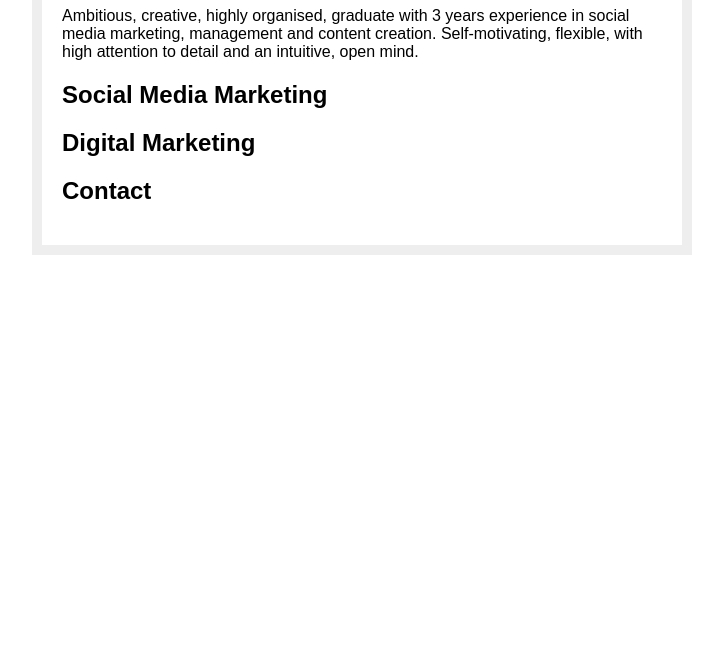
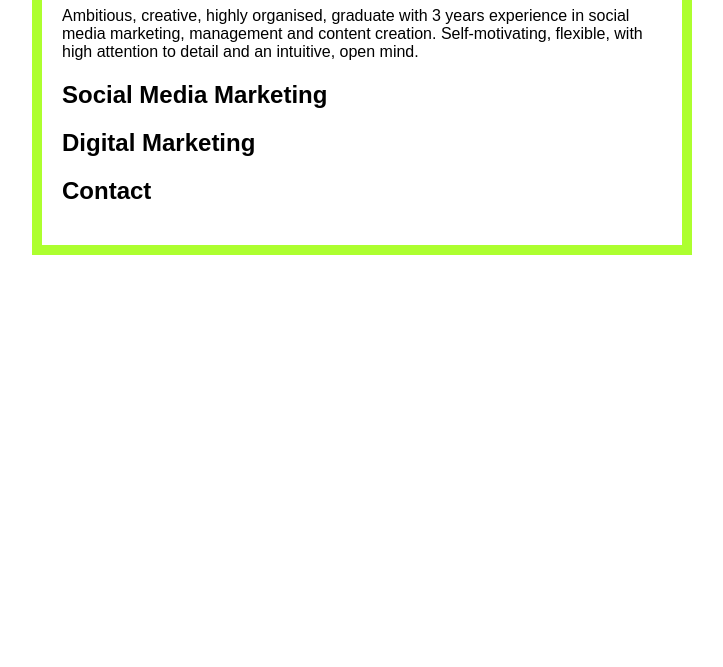
Before and after one commit to svenjawhateverr/resume, a plain HTML site: page index.html in a window 1280 px wide. Shown: the part 133-800 px from the top of the page, without its empty margins (278-1001 px from the left). Drawn offline with Linux system fonts and the light colour scheme.

Commit message:
Changed to Greenyellow

```diff
--- a/style.css
+++ b/style.css
@@ -1,5 +1,5 @@
 body {
-  border: 10px solid #eee;
+  border: 10px solid greenyellow;
   font-family: Arial;
   padding: 20px;
   max-width: 600px;
```
Also changed, not shown: index.html (+3 -1 lines).
